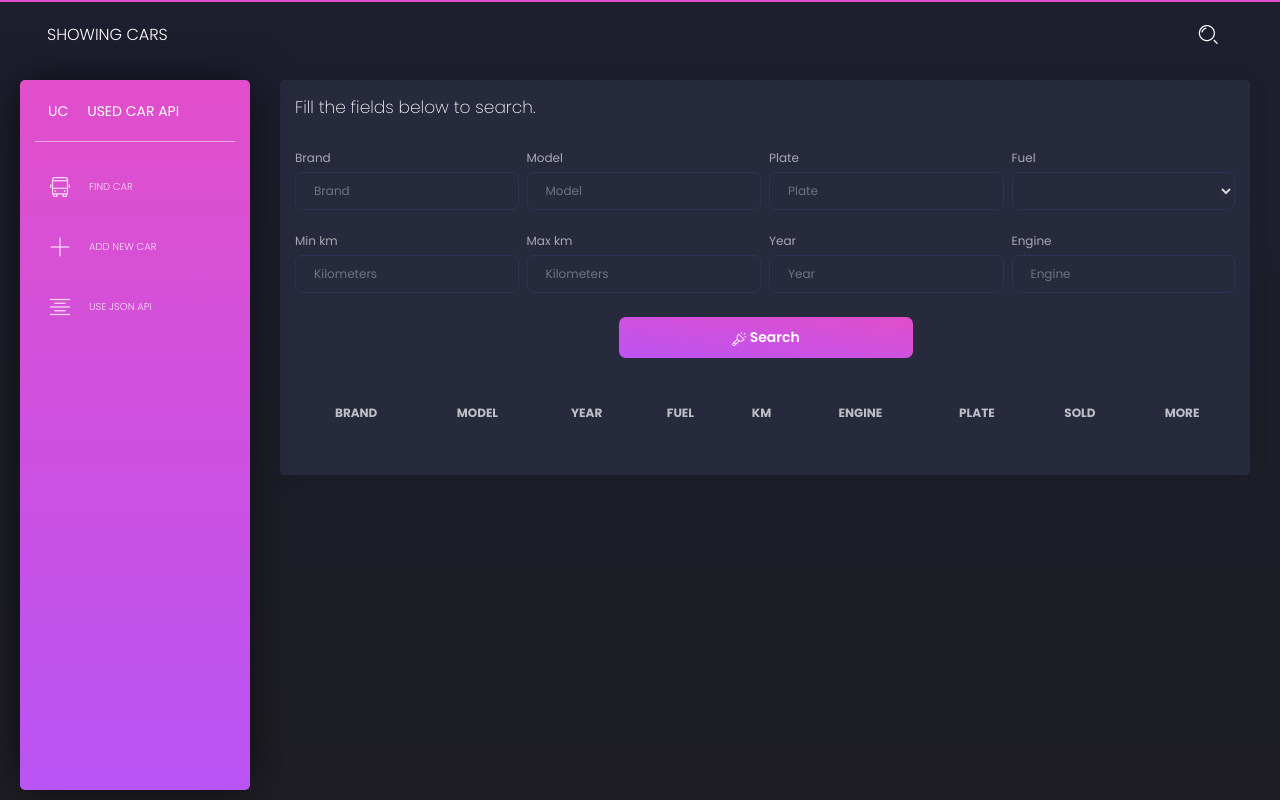
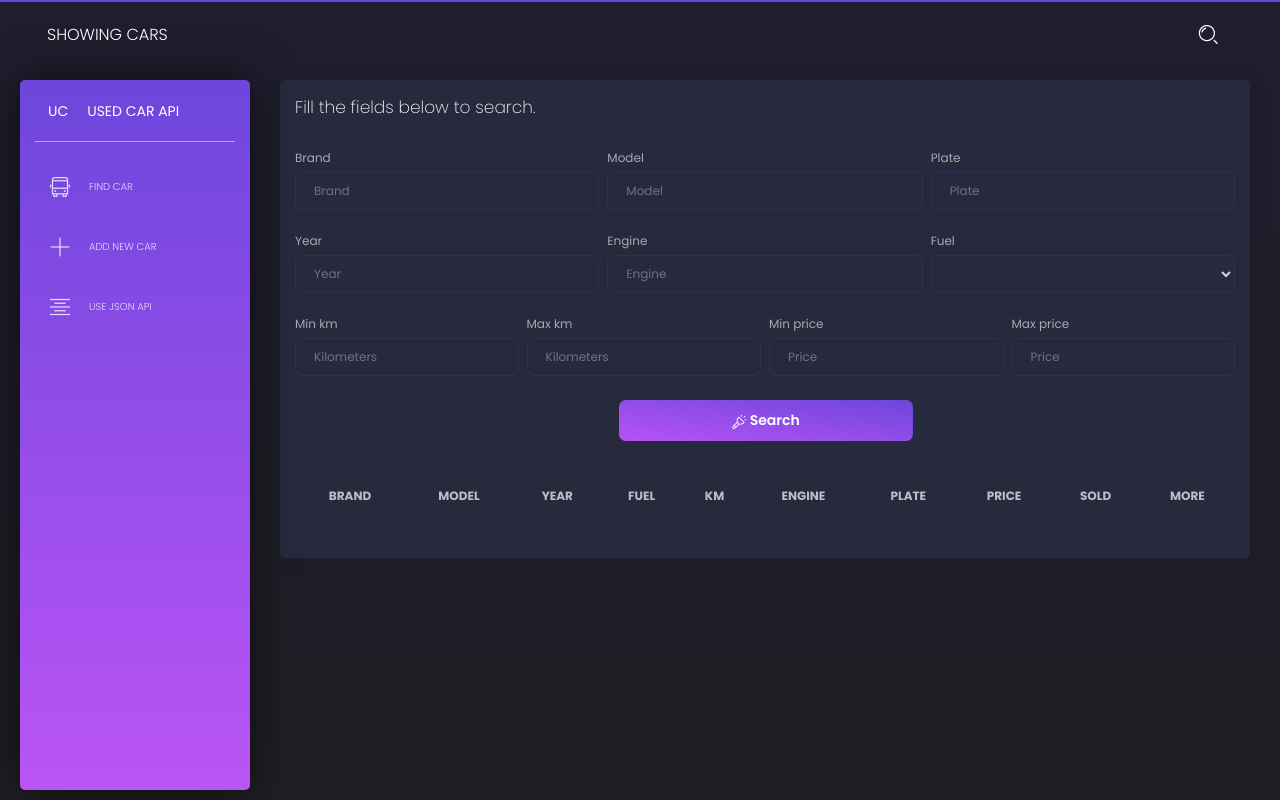
Before and after one commit to lrgsouza/used-cars-api, a Flask app: page /filter in a window 1280 px wide. Run offline with Flask 2, Linux system fonts and the light colour scheme; lists and menus that the app fills with data are empty; some libraries are stand-ins or nearby versions.

Commit message:
Required Fields added. Price attribute added.

```diff
--- a/api_files/api_html_page.py
+++ b/api_files/api_html_page.py
@@ -12,25 +12,6 @@ def home():
     return render_template('homePageTemplate.html')
 
 
-@app.route('/filtering', methods=['GET', 'POST'])
-def filtering():
-    if request.method == 'POST':
-        car_dict = {}
-        model = request.form['model']
-        brand = request.form['brand']
-        if model:
-            car_dict['model'] = model
-        if brand:
-            car_dict['brand'] = brand
-        print(car_dict)
-        cars = Car().readByDict(car_dict)
-        carros = []
-        for car in cars:
-            carros.append(car)
-        return render_template('tableTemplate.html', cars=carros, model=model, len=len(carros))
-    return render_template('filter.html')
-
-
 @app.route('/filter', methods=['GET', 'POST'])
 def filter():
     if request.method == 'POST':
@@ -43,6 +24,8 @@ def filter():
         plate = request.form['plate']
         minKm = request.form['min_km']
         maxKm = request.form['max_km']
+        minPrice = request.form['min_price']
+        maxPrice = request.form['max_price']
 
         if model:
             car_dict['model'] = model
@@ -65,6 +48,15 @@ def filter():
 
         if km_dict:
             car_dict['km'] = km_dict
+
+        price_dict = {}
+        if minPrice:
+            price_dict['$gte'] = int(minPrice)
+        if maxPrice:
+            price_dict['$lte'] = int(maxPrice)
+
+        if price_dict:
+            car_dict['price'] = price_dict
 
         res = Car().readByDict(car_dict)
 
@@ -115,6 +107,7 @@ def update():
     car.km = request.form['km']
     car.engine = request.form['engine']
     car.sold = request.form['sold']
+    car.price = request.form['price']
     car.update()
     redir = '/findOne/' + str(car.plate)
     return redirect(redir)
@@ -132,6 +125,7 @@ def register():
         car.km = request.form['km']
         car.engine = request.form['engine']
         car.sold = request.form['sold']
+        car.price = request.form['price']
         car.create()
 
         redir = '/findOne/' + str(car.plate)
--- a/static/scss/black-dashboard/custom/_variables.scss
+++ b/static/scss/black-dashboard/custom/_variables.scss
@@ -97,7 +97,7 @@ $default-color-opacity:      rgba(182, 182, 182, .6) !default;
 $orange-color:               #f96332 !default;
 
 $default:       #344675 !default;
-$primary:       #e14eca !default;
+$primary:       #6d46dc !default;
 $secondary:     #f4f5f7 !default;
 $success:       #00f2c3 !default;
 $info:          #1d8cf8 !default;
--- a/templates/homePageTemplate.html
+++ b/templates/homePageTemplate.html
@@ -199,7 +199,7 @@
                 </div>
                 <h4>That is the API:</h4>
 
-                <p class="blockquote blockquote-primary">
+                <p class="blockquote blockquote-danger">
                   This is a project for the final project of the S202 subject at Inatel. It uses MongoDB, Python and Flask.
                   <br>
                   Be free to explore and contact us if you need.
--- a/templates/showCarsTemplate.html
+++ b/templates/showCarsTemplate.html
@@ -127,7 +127,7 @@
               <div class="card-body">
                 <form action="/filter" method="post" enctype="multipart/form-data">
                   <div class="row">
-                    <div class="col-md-3 pr-md-1">
+                    <div class="col-md-4 pr-md-1">
                       <div class="form-group">
                         <label>Brand</label>
                         {%if search['brand']%}
@@ -137,7 +137,7 @@
                         {%endif%}
                       </div>
                     </div>
-                    <div class="col-md-3 px-md-1">
+                    <div class="col-md-4 px-md-1">
                       <div class="form-group">
                         <label>Model</label>
                         {%if search['model']%}
@@ -147,7 +147,7 @@
                         {%endif%}
                       </div>
                     </div>
-                    <div class="col-md-3 px-md-1">
+                    <div class="col-md-4 pl-md-1">
                       <div class="form-group">
                         <label>Plate</label>
                         {%if search['plate']%}
@@ -157,7 +157,29 @@
                         {%endif%}
                       </div>
                     </div>
-                    <div class="col-md-3 pl-md-1">
+                  </div>
+                  <div class="row">
+                    <div class="col-md-4 pr-md-1">
+                      <div class="form-group">
+                        <label>Year</label>
+                        {%if search['year']%}
+                          <input type="number" class="form-control" placeholder="Year" name="year" value="{{search['year']}}">
+                        {%else%}
+                          <input type="number" class="form-control" placeholder="Year" name="year">
+                        {%endif%}
+                      </div>
+                    </div>
+                    <div class="col-md-4 px-md-1">
+                      <div class="form-group">
+                        <label>Engine</label>
+                        {%if search['engine']%}
+                          <input type="text" class="form-control" placeholder="Engine" name="engine" value="{{search['engine']}}">
+                        {%else%}
+                          <input type="text" class="form-control" placeholder="Engine" name="engine">
+                        {%endif%}
+                      </div>
+                    </div>
+                    <div class="col-md-4 pl-md-1">
                       <div class="form-group">
                         <label for="fuel">Fuel</label>
                         <select class="form-control" id="fuel" name="fuel">
@@ -210,26 +232,24 @@
                     </div>
                     <div class="col-md-3 px-md-1">
                       <div class="form-group">
-                        <label>Year</label>
-                        {%if search['year']%}
-                          <input type="number" class="form-control" placeholder="Year" name="year" value="{{search['year']}}">
+                        <label>Min price</label>
+                        {%if search['min_price']%}
+                          <input type="number" class="form-control" placeholder="Price" name="min_price" value="{{search['min_price']}}">
                         {%else%}
-                          <input type="number" class="form-control" placeholder="Year" name="year">
+                          <input type="number" class="form-control" placeholder="Price" name="min_price">
                         {%endif%}
                       </div>
                     </div>
                     <div class="col-md-3 pl-md-1">
                       <div class="form-group">
-                        <label>Engine</label>
-                        {%if search['engine']%}
-                          <input type="text" class="form-control" placeholder="Engine" name="engine" value="{{search['engine']}}">
+                        <label>Max price</label>
+                        {%if search['max_price']%}
+                          <input type="number" class="form-control" placeholder="Price" name="max_price" value="{{search['max_price']}}">
                         {%else%}
-                          <input type="text" class="form-control" placeholder="Engine" name="engine">
+                          <input type="number" class="form-control" placeholder="Price" name="max_price">
                         {%endif%}
                       </div>
                     </div>
-                  </div>
-                  <div class="row">
                     <div class="col-md-4 offset-md-4">
                       <button type="submit" class="btn btn-block btn-primary">
                         <i class=" tim-icons icon-light-3"></i> Search
@@ -265,6 +285,9 @@
                           Plate
                         </th>
                         <th>
+                          Price
+                        </th>
+                        <th>
                           Sold
                         </th>
                         <th>
@@ -282,7 +305,12 @@
                         <td>{{car['km']}}</td>
                         <td>{{car['engine']}}</td>
                         <td>{{car['plate']}}</td>
-                        <td>{{car['sold']}}</td>
+                        <td>{{car['price']}}</td>
+                        {% if car['sold'] %}
+                          <td>Yes</td>
+                        {% else %}
+                          <td>No</td>
+                        {% endif %}
                         <td><a href="../../findOne/{{car['plate']}}" class="tim-icons icon-pencil"></a></td>
                       </tr>
                     {%endfor%}
```
Also changed, not shown: oop/car.py (+9 -8 lines), templates/registerCarTemplate.html (+16 -10 lines), templates/updateCarTemplate.html (+16 -10 lines), static/css/black-dashboard.css, static/css/black-dashboard.min.css, static/js/black-dashboard.min.js, 2 other files.
